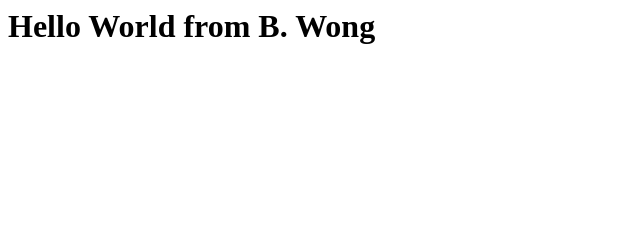
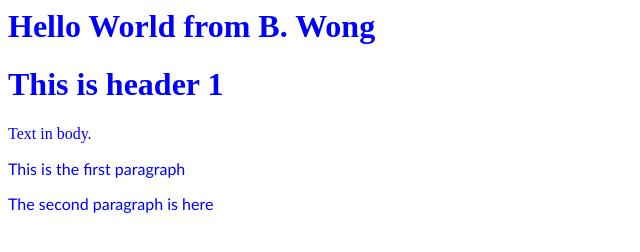
Before and after one commit to Bryan2760/helloworld, a plain HTML site: page index.html in a window 1280 px wide. Shown: the whole page, without its empty margins (0-640 px from the left). Drawn offline with Linux system fonts and the light colour scheme.

Commit message:
snapshot 2

```diff
--- /dev/null
+++ b/css/style.css
@@ -0,0 +1,8 @@
+p{
+  font-family:Calibri;}
+h1,h2,h3{
+   font-family:'TimesNewRoman';
+   color:blue;}
+body{
+  font-family:'CourierNew';
+  color:blue;}
--- a/index.html
+++ b/index.html
@@ -1 +1,19 @@
 <h1> Hello World from B. Wong</h1>
+<html>
+  <head>
+    <TITLE>My title is here</TITLE>
+    <link href="css/style.css"
+      type="text/css"
+      rel="stylesheet"
+  </head>
+  <body>
+    <H1>This is header 1</H1>
+    Text in body.
+    <P>
+      This is the first paragraph
+    </P>
+      <P>
+        The second paragraph is here
+      </P>
+    </body>
+    </html>
```
